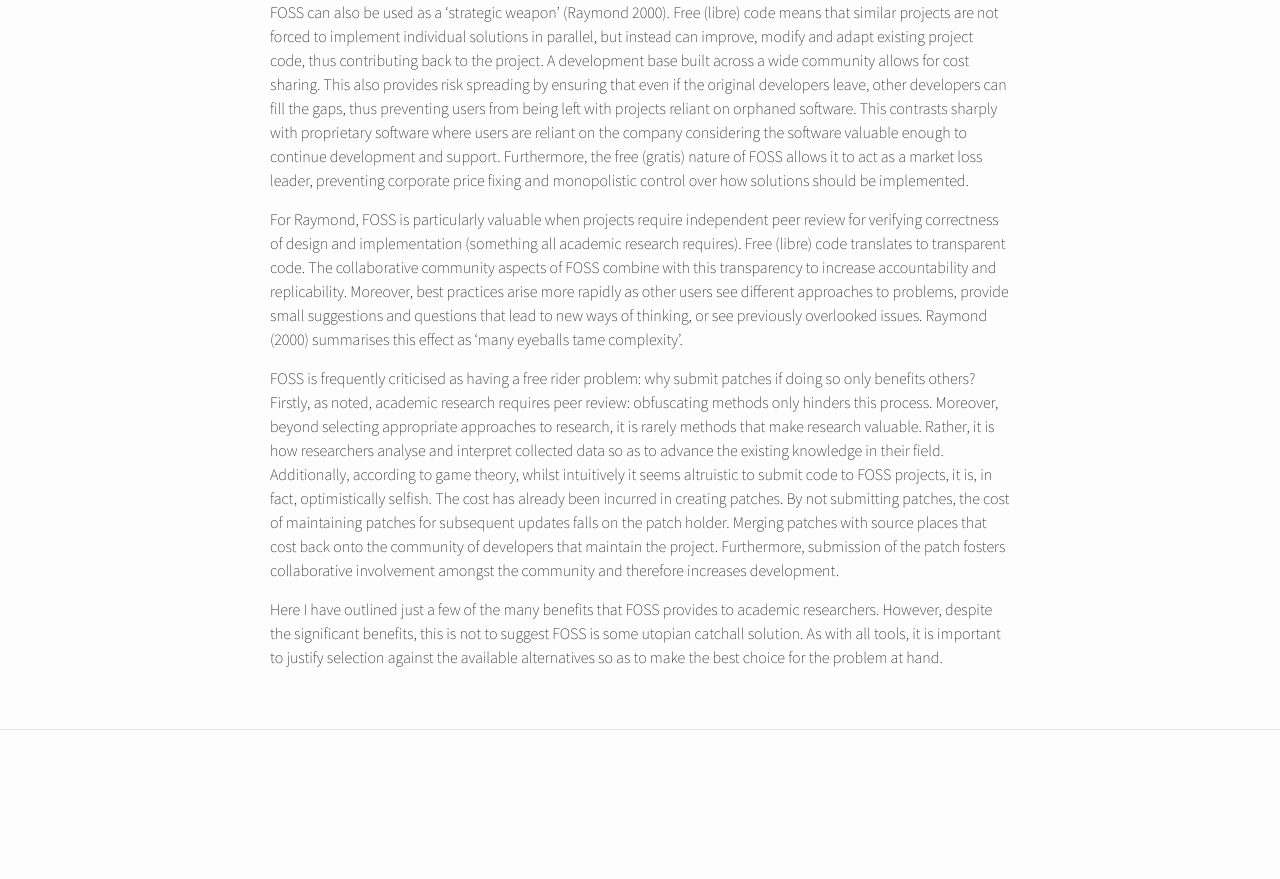
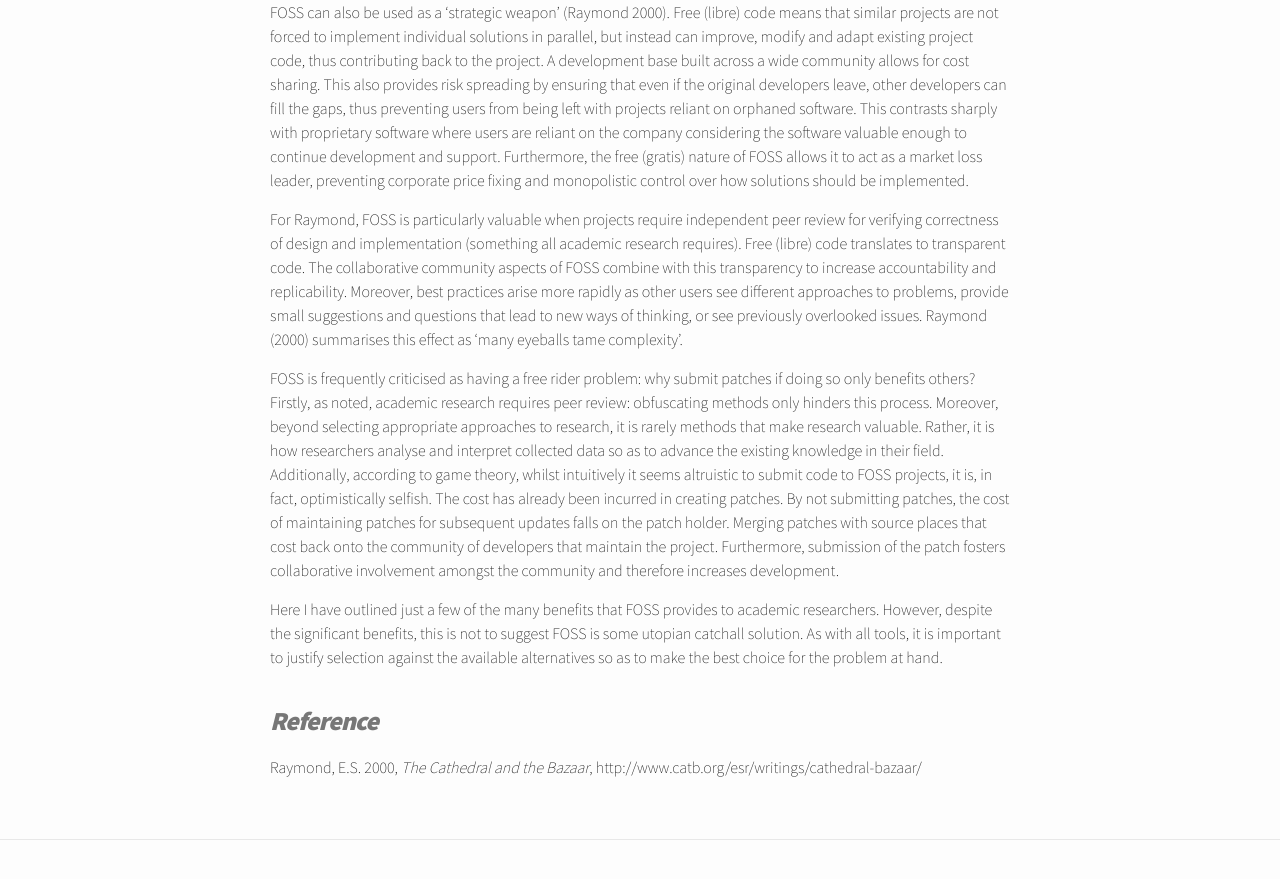
Before and after one commit to mergeandvary/mergeandvary.github.io, a Jekyll site: the page built from _posts/2016-04-08-why-do-digital-humanities-use-foss.markdown, in a window 1280 px wide and 900 px high, scrolled down 1268 px. Shown: the top 879 px of the window. Built offline with Jekyll 4.4.1, drawn with Linux system fonts in a browser that asks for light colours; nearby versions of some CDN libraries; before the commit the page ends 2058 px from its top, so only the background shows below that.

Commit message:
fix reference

```diff
--- a/_posts/2016-04-08-why-do-digital-humanities-use-foss.markdown
+++ b/_posts/2016-04-08-why-do-digital-humanities-use-foss.markdown
@@ -19,3 +19,6 @@ For Raymond, FOSS is particularly valuable when projects require independent pee
 FOSS is frequently criticised as having a free rider problem: why submit patches if doing so only benefits others? Firstly, as noted, academic research requires peer review: obfuscating methods only hinders this process. Moreover, beyond selecting appropriate approaches to research, it is rarely methods that make research valuable. Rather, it is how researchers analyse and interpret collected data so as to advance the existing knowledge in their field. Additionally, according to game theory, whilst intuitively it seems altruistic to submit code to FOSS projects, it is, in fact, optimistically selfish. The cost has already been incurred in creating patches. By not submitting patches, the cost of maintaining patches for subsequent updates falls on the patch holder. Merging patches with source places that cost back onto the community of developers that maintain the project. Furthermore, submission of the patch fosters collaborative involvement amongst the community and therefore increases development.
 
 Here I have outlined just a few of the many benefits that FOSS provides to academic researchers. However, despite the significant benefits, this is not to suggest FOSS is some utopian catchall solution. As with all tools, it is important to justify selection against the available alternatives so as to make the best choice for the problem at hand.
+
+## Reference
+Raymond, E.S. 2000, *The Cathedral and the Bazaar*, http://www.catb.org/esr/writings/cathedral-bazaar/
```
Also changed, not shown: 1 other file.
